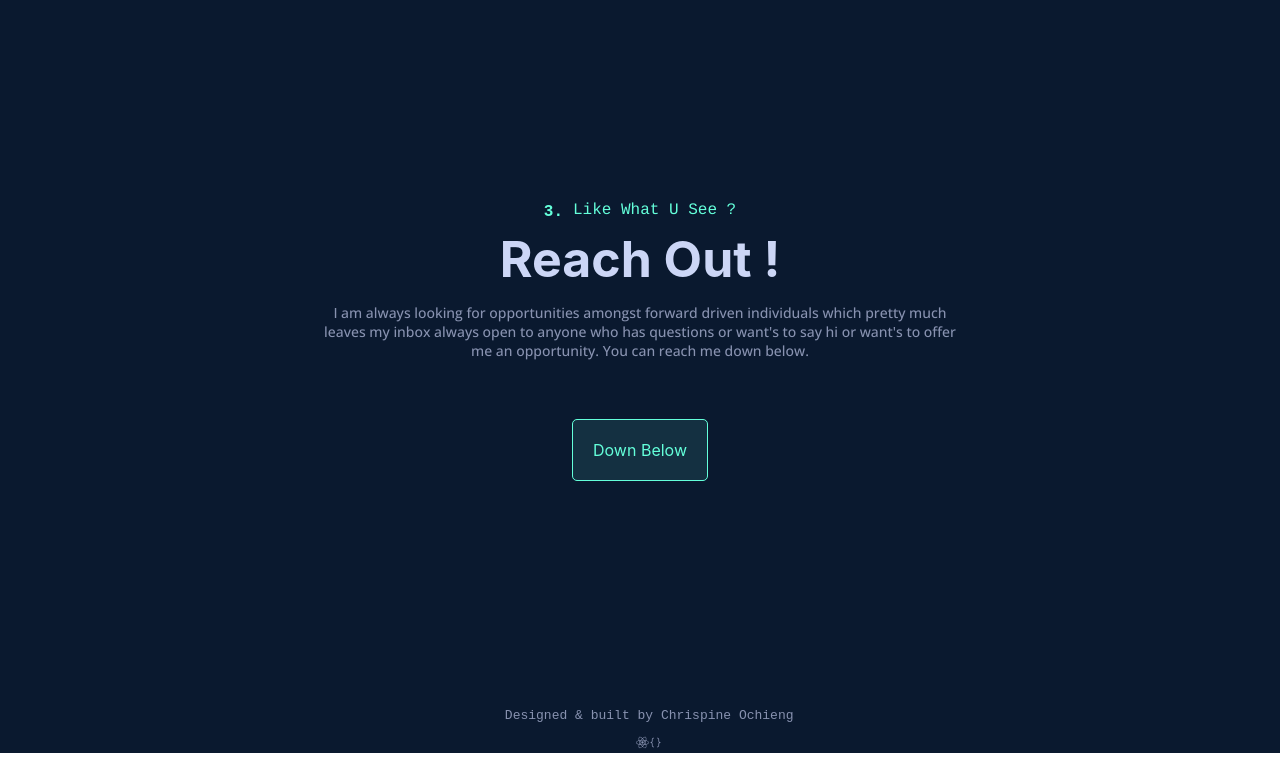
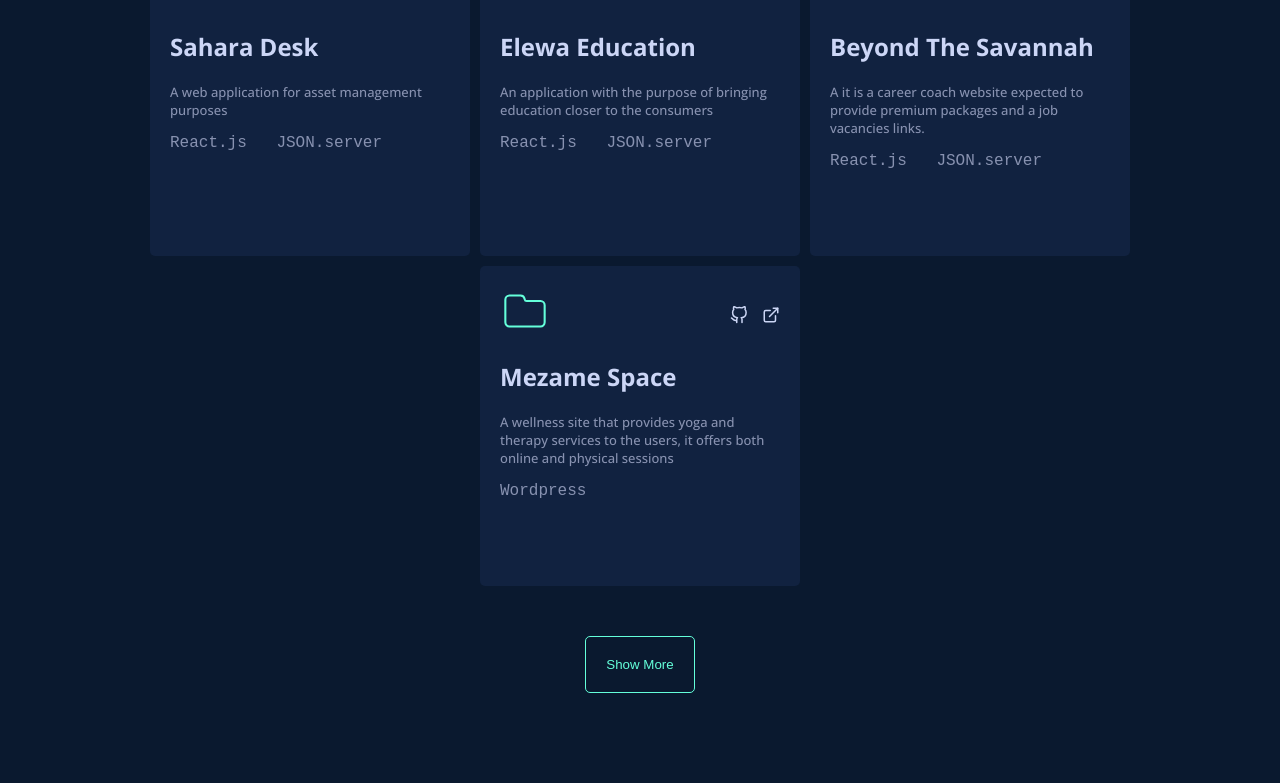
Before and after one commit to Kpine-MO/portfolio, a React (Create React App) app: page / in a window 1280 px wide. Shown: the part 4037-4820 px from the top of the page. Before the commit the page ends 4790 px from the top, so only its background shows below. Built offline with nearby package versions, Linux system fonts and the light colour scheme; a web font is replaced by a local one.

Commit message:
new changes

```diff
--- a/src/Components/AllProjects/AllProj.js
+++ b/src/Components/AllProjects/AllProj.js
@@ -29,7 +29,7 @@ function AllProj() {
          github: "https://github.com/c4928315/Tovuti_Desk",
          techUsed: "React.js  JSON.server",
          technologies: "React js front-end application with custom css and json server",
-         link: "https://saharadeskdemo.azurewebsites.net"
+         link: "https://test.saharadesk.com/"
      },
       {
          id: 2,
@@ -50,7 +50,17 @@ function AllProj() {
          techUsed: "React.js  JSON.server",
          technologies: "React js front-end application with custom css and json server",
          link: "https://beyondthesavannah.co.ke/"
-     }
+     },
+     {
+      id: 4,
+      name: "Mezame Space",
+      imgUrl: "https://i.postimg.cc/Cxqjf3KB/Screenshot-2026-03-12-113316.png",
+      description: "A wellness site that provides yoga and therapy services to the users, it offers both online and physical sessions ",
+      github: "",
+      techUsed: "Wordpress",
+      technologies: "Wordpress",
+      link: "https://mezame.space/"
+  }
  ]
 
   return (
--- a/src/Components/React/React.js
+++ b/src/Components/React/React.js
@@ -16,7 +16,7 @@ function ProjectReact() {
          github: "https://github.com/c4928315/Tovuti_Desk",
          techUsed: "React.js  JSON.server",
          technologies: "React js front-end application with custom css and json server",
-         link: "https://saharadeskdemo.azurewebsites.net"
+         link: "https://test.saharadesk.com/"
      },
       {
          id: 2,
@@ -37,6 +37,16 @@ function ProjectReact() {
          techUsed: "React.js  JSON.server",
          technologies: "React js front-end application with custom css and json server",
          link: "https://beyondthesavannah.co.ke/"
+     },
+      {
+         id: 4,
+         name: "Mezame Space",
+         imgUrl: "https://i.postimg.cc/Cxqjf3KB/Screenshot-2026-03-12-113316.png",
+         description: "A wellness site that provides yoga and therapy services to the users, it offers both online and physical sessions ",
+         github: "",
+         techUsed: "Wordpress",
+         technologies: "Wordpress",
+         link: "https://mezame.space/"
      }
  ]
 
```
